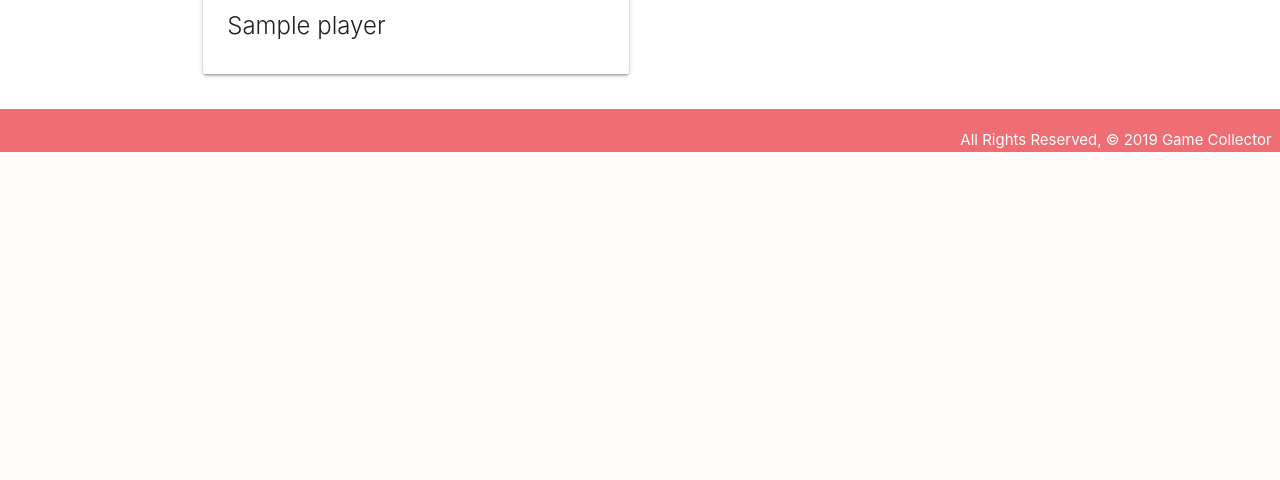
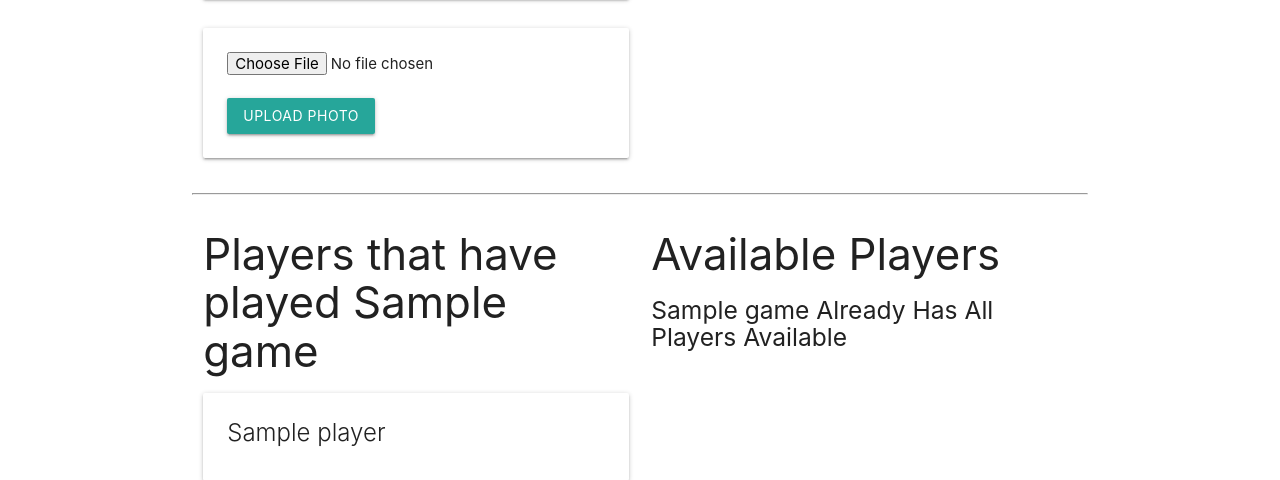
Before and after one commit to Mad-Hatter-1865/Django_Lab, a Django app: page /games/1/ in a window 1280 px wide. Shown: the part 774-1254 px from the top of the page. Before the commit the page ends 926 px from the top, so only its background shows below. Run offline with Django 3.2, Linux system fonts and the light colour scheme; tables that the repository leaves empty hold one stand-in row (values such as "Sample post").

Commit message:
Part 5 Complete

```diff
--- a/main_app/admin.py
+++ b/main_app/admin.py
@@ -1,7 +1,8 @@
 from django.contrib import admin
-from .models import Game, Expansion, Player
+from .models import Game, Expansion, Player, Photo
 # Register your models here.
 
 admin.site.register(Game)
 admin.site.register(Expansion)
 admin.site.register(Player)
+admin.site.register(Photo)
--- a/main_app/models.py
+++ b/main_app/models.py
@@ -1,5 +1,6 @@
 from django.db import models
 from django.urls import reverse
+
 
 class Player(models.Model):
     name = models.CharField(max_length=50)
@@ -29,3 +30,11 @@
     rely = models.IntegerField()
 
     game = models.ForeignKey(Game, on_delete=models.CASCADE)
+
+
+class Photo(models.Model):
+    url = models.CharField(max_length=200)
+    game = models.ForeignKey(Game, on_delete=models.CASCADE)
+
+    def __str__(self):
+        return f"Photo for game_id: {self.game_id} @{self.url}"
--- a/main_app/templates/games/detail.html
+++ b/main_app/templates/games/detail.html
@@ -21,6 +21,20 @@
         <a href="{% url 'games_delete' game.id %}">Delete</a>
       </div>
     </div>
+
+    {% for photo in game.photo_set.all %}
+    <img class="responsive-img card-panel" src="{{photo.url}}">
+  {% empty %}
+    <div class="card-panel teal-text center-align">No Photos Uploaded</div>
+  {% endfor %}
+
+  <form action="{% url 'add_photo' game.id %}" enctype="multipart/form-data" method="POST" class="card-panel">
+    {% csrf_token %}
+    <input type="file" name="photo-file">
+    <br><br>
+    <input type="submit" class="btn" value="Upload Photo">
+</form>
+
   </div>
   <div class="col s6">
 
--- a/main_app/urls.py
+++ b/main_app/urls.py
@@ -10,6 +10,7 @@
     path('games/<int:pk>/update/', views.GameUpdate.as_view(), name='games_update'),
     path('games/<int:pk>/delete/', views.GameDelete.as_view(), name='games_delete'),
     path('games/<int:game_id>/add_expansion/', views.add_expansion, name='add_expansion'),
+    path('games/<int:game_id>/add_photo/', views.add_photo, name='add_photo'),
     path('games/<int:game_id>/assoc_player/<int:player_id>/', views.assoc_player, name='assoc_player'),
     path('players/', views.PlayerList.as_view(), name='players_index'),
     path('players/<int:pk>/', views.PlayerDetail.as_view(), name='players_detail'),
--- a/main_app/views.py
+++ b/main_app/views.py
@@ -3,6 +3,13 @@
 from django.views.generic import ListView, DetailView
 from .models import Game, Player
 from .forms import ExpansionForm
+
+S3_BASE_URL = 'https://s3-us-west-1.amazonaws.com/'
+BUCKET = 'gamecollector'
+
+import uuid
+import boto3
+from .models import Game, Player, Photo
 
 
 
@@ -34,6 +41,25 @@
     Game.objects.get(id=game_id).players.add(player_id)
     return redirect('detail', game_id=game_id)
 
+def add_photo(request, game_id):
+    # photo-file will be the "name" attribute on the <input type="file">
+    photo_file = request.FILES.get('photo-file', None)
+    if photo_file:
+        s3 = boto3.client('s3')
+        # need a unique "key" for S3 / needs image file extension too
+        key = uuid.uuid4().hex[:6] + photo_file.name[photo_file.name.rfind('.'):]
+        # just in case something goes wrong
+        try:
+            s3.upload_fileobj(photo_file, BUCKET, key)
+            # build the full url string
+            url = f"{S3_BASE_URL}{BUCKET}/{key}"
+            # we can assign to cat_id or cat (if you have a cat object)
+            photo = Photo(url=url, game_id=cat_id)
+            photo.save()
+        except:
+            print('An error occurred uploading file to S3')
+    return redirect('detail', game_id=cat_id)
+
 class GameCreate(CreateView):
     model = Game
     fields = '__all__'
```
Also changed, not shown: main_app/migrations/0005_photo.py (added).
